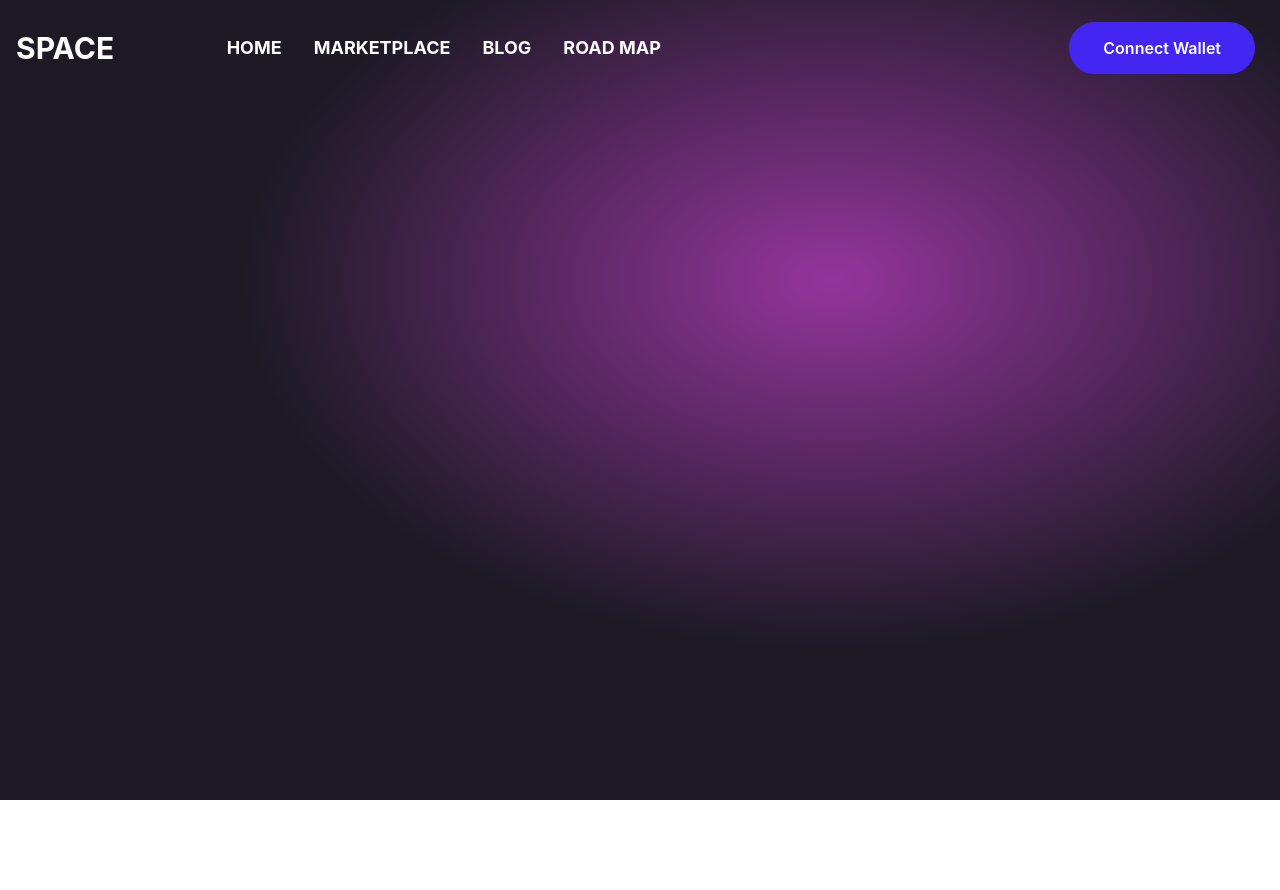
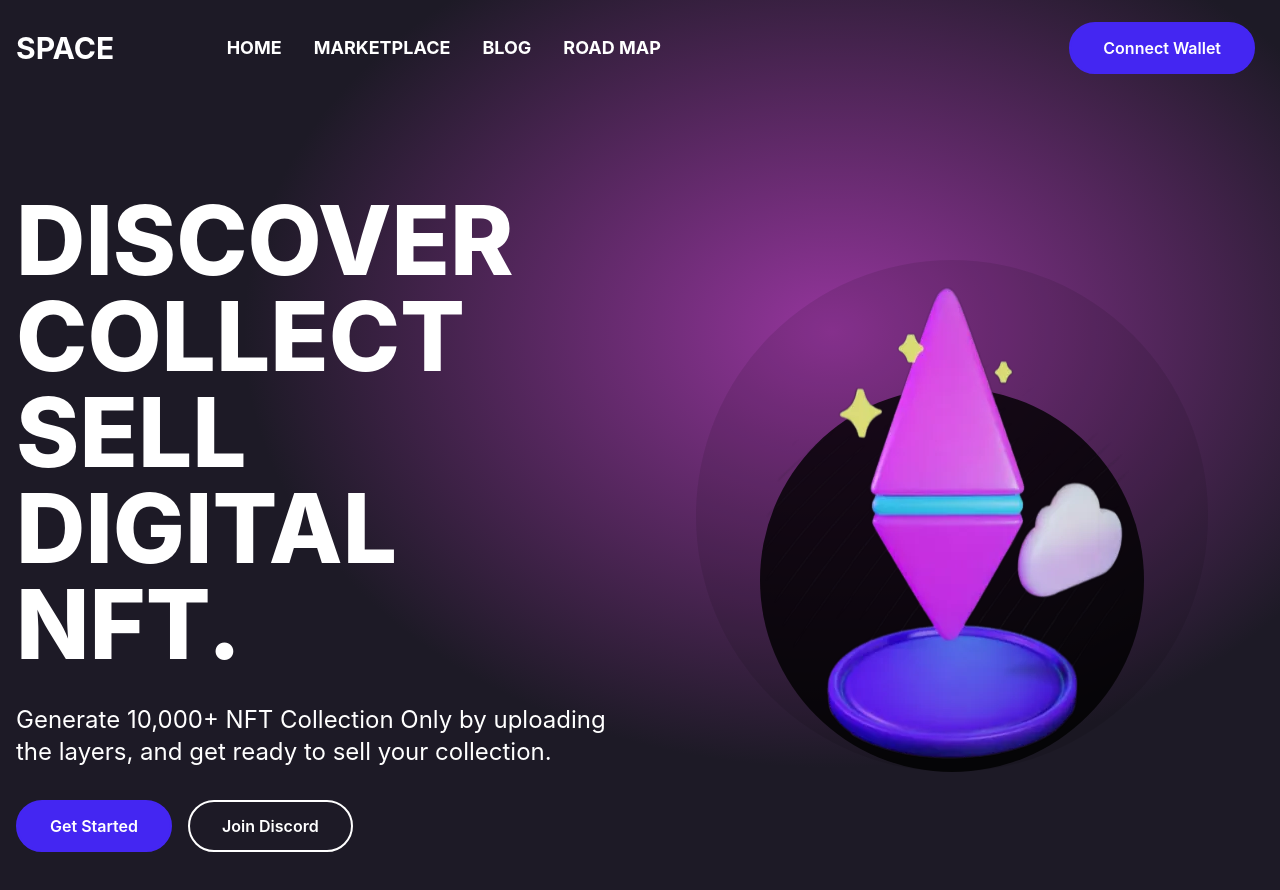
Before and after one commit to ThePiyushAggarwal/space-web-3-landing-page, a React (Vite) app: page / in a window 1280 px wide. Shown: the top 890 px of the page. Before the commit the page ends 800 px from the top, so only its background shows below. Built offline with nearby package versions, Linux system fonts and the light colour scheme.

Commit message:
feat: added Hero Section

```diff
--- a/src/App.tsx
+++ b/src/App.tsx
@@ -1,9 +1,11 @@
 import { Header } from "./components/Header"
+import { HeroSection } from "./components/HeroSection"
 
 function App() {
 	return (
 		<>
 			<Header />
+			<HeroSection />
 		</>
 	)
 }
--- /dev/null
+++ b/src/components/HeroSection.tsx
@@ -0,0 +1,28 @@
+import { Button } from "./Button"
+
+function HeroSection() {
+	return (
+		<div className="grid py-24 text-secondary md:grid-cols-2">
+			<div className="mb-24 md:mb-0">
+				<h1 className="mb-8 text-7xl font-extrabold uppercase md:text-8xl">
+					Discover Collect Sell Digital NFT.
+				</h1>
+				<h3 className="mb-8 text-xl text-ternary md:text-2xl">
+					Generate 10,000+ NFT Collection Only by uploading the layers, and get
+					ready to sell your collection.
+				</h3>
+				<div className="flex gap-4">
+					<Button variant="primary">Get Started</Button>
+					<Button variant="secondary">Join Discord</Button>
+				</div>
+			</div>
+			<div className="relative flex items-center justify-center">
+				<img src="./image.webp" className="z-20" />
+				<div className="absolute bottom-20 z-10 rounded-full bg-black p-40 opacity-80 md:p-48" />
+				<div className="absolute bottom-20 z-0 rounded-full bg-black p-56 opacity-10 md:p-64" />
+			</div>
+		</div>
+	)
+}
+
+export { HeroSection }
```
Also changed, not shown: public/image.webp (added).
